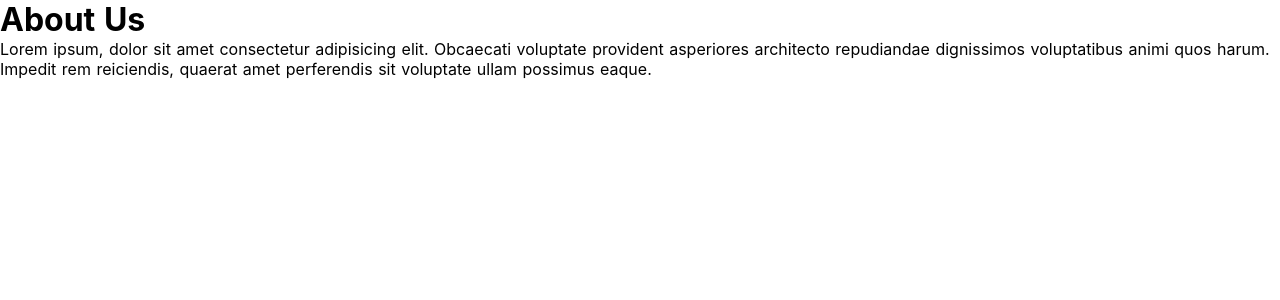
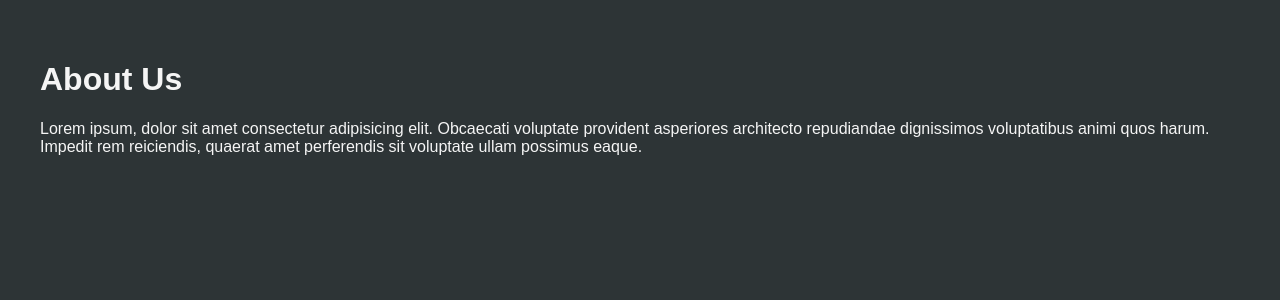
Before and after one commit to jecs580/ssr-vue, a Nuxt app: page /about in a window 1280 px wide. Shown: the top 300 px of the page. Built offline with nearby package versions, Linux system fonts and the light colour scheme.

Commit message:
Listando de posts y agregando un enlace para ver el detalle del post

```diff
--- a/components/Post.vue
+++ b/components/Post.vue
@@ -1,7 +1,9 @@
 <template>
-    <div>
+  <nuxt-link :to="'/posts/'+id">
+        <div class="post">
         <p>{{id}} - {{title}}</p>
     </div>
+  </nuxt-link>
 </template>
 <script>
 export default {
@@ -9,3 +11,22 @@ export default {
     props:['id','title']
 }
 </script>
+<style>
+ .post{
+     padding: 1rem;
+     border: 1px solid whitesmoke;
+     margin: 1rem 0;
+ }
+ .post:hover{
+     background: #2d3436;
+     border: 1px solid #6c5ce7;
+     cursor: pointer;
+ }
+ a{
+     color: whitesmoke;
+     text-decoration: none;
+ }
+ a:hover{
+     color: #6c5ce7;
+ }
+</style>
--- a/layouts/default.vue
+++ b/layouts/default.vue
@@ -1,62 +1,20 @@
 <template>
-  <div>
+  <div class="content">
     <Nuxt />
   </div>
 </template>
 
 <style>
-html {
-  font-family:
-    'Source Sans Pro',
-    -apple-system,
-    BlinkMacSystemFont,
-    'Segoe UI',
-    Roboto,
-    'Helvetica Neue',
-    Arial,
-    sans-serif;
-  font-size: 16px;
-  word-spacing: 1px;
-  -ms-text-size-adjust: 100%;
-  -webkit-text-size-adjust: 100%;
-  -moz-osx-font-smoothing: grayscale;
-  -webkit-font-smoothing: antialiased;
-  box-sizing: border-box;
-}
-
-*,
-*::before,
-*::after {
-  box-sizing: border-box;
-  margin: 0;
-}
-
-.button--green {
-  display: inline-block;
-  border-radius: 4px;
-  border: 1px solid #3b8070;
-  color: #3b8070;
-  text-decoration: none;
-  padding: 10px 30px;
-}
-
-.button--green:hover {
-  color: #fff;
-  background-color: #3b8070;
-}
-
-.button--grey {
-  display: inline-block;
-  border-radius: 4px;
-  border: 1px solid #35495e;
-  color: #35495e;
-  text-decoration: none;
-  padding: 10px 30px;
-  margin-left: 15px;
-}
-
-.button--grey:hover {
-  color: #fff;
-  background-color: #35495e;
-}
+  *{
+    box-sizing: border-box;
+    color: whitesmoke;
+  }
+  body{
+    background: #2d3436;
+    color: whitesmoke;
+    font-family:Arial, Helvetica, sans-serif;
+  }
+  .content{
+    padding: 2rem;
+  }
 </style>
--- /dev/null
+++ b/pages/posts/_id/index.vue
@@ -0,0 +1,5 @@
+<template>
+    <div>
+        <h1>Prueba Detail</h1>
+    </div>
+</template>
```
